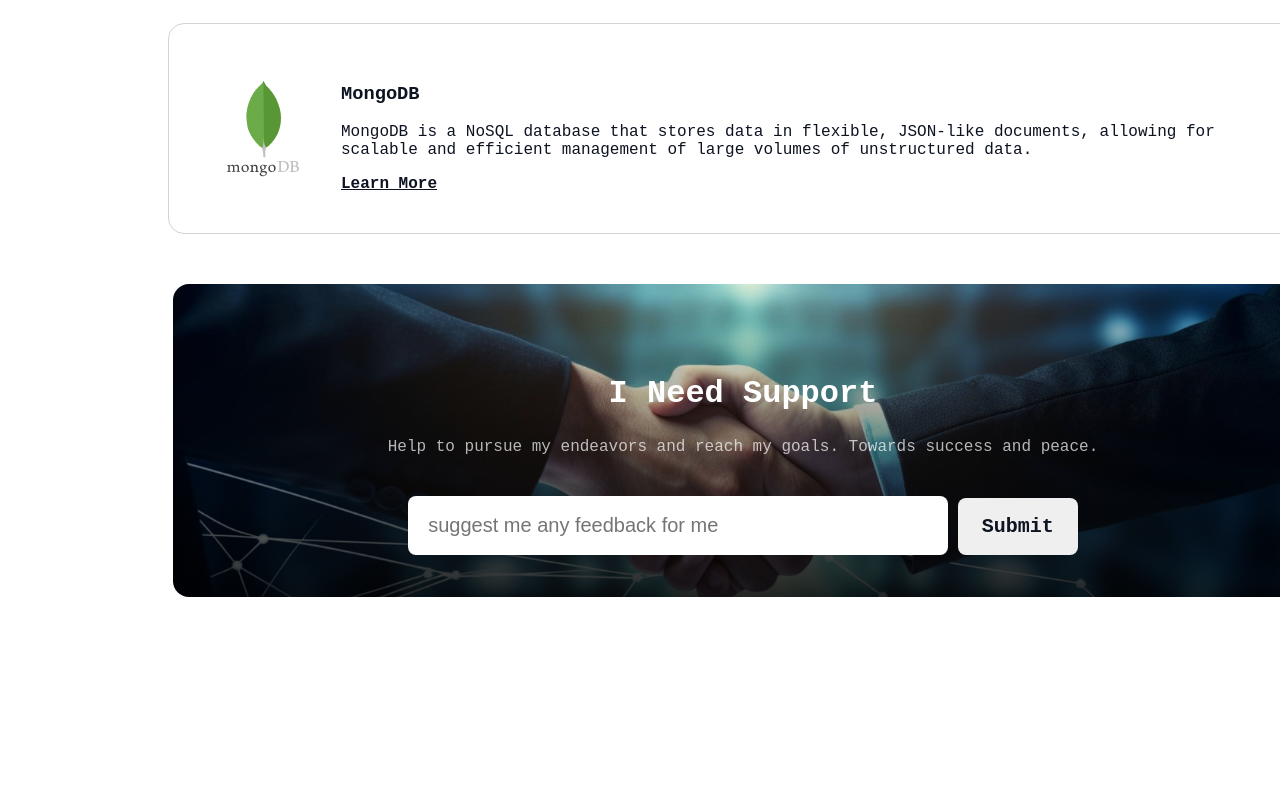
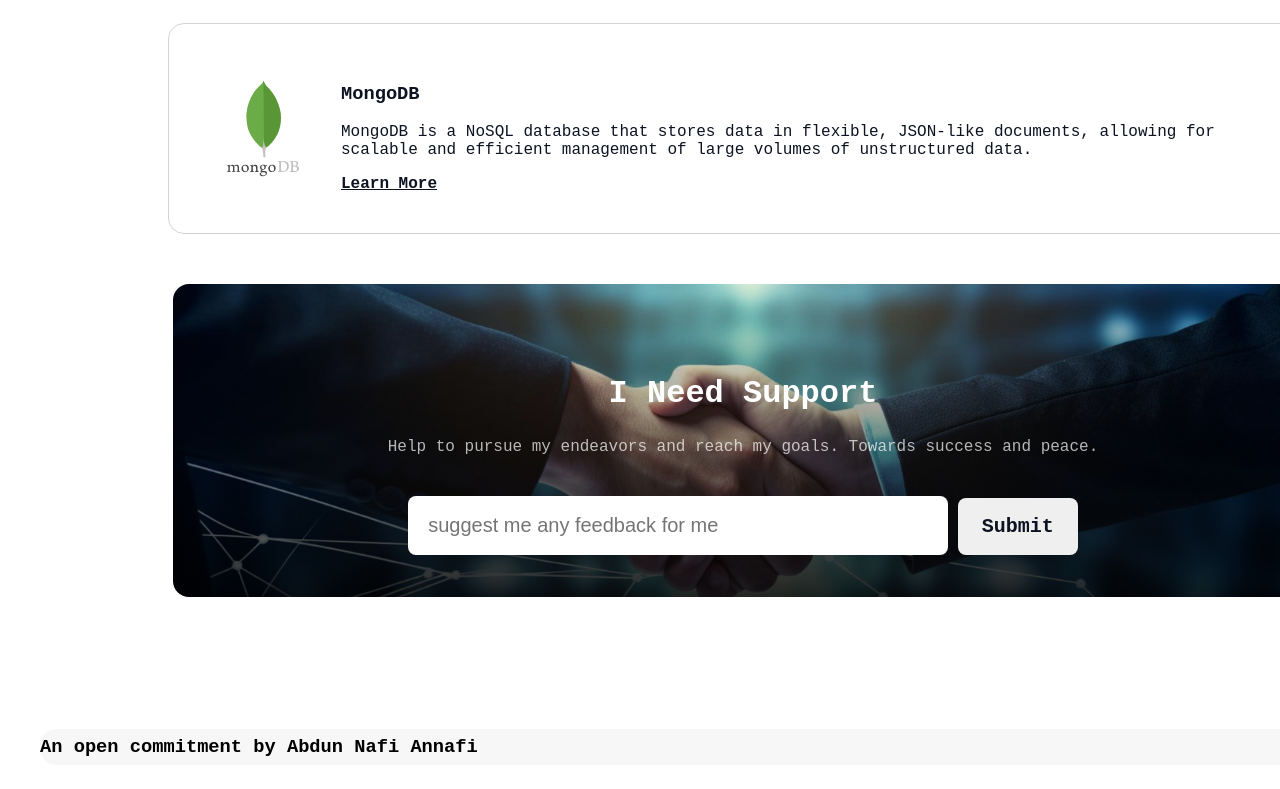
Before and after one commit to Annafi06/intro-dev-profile, a plain HTML site: page index.html in a window 1280 px wide. Shown: the part 4881-5670 px from the top of the page. Before the commit the page ends 5486 px from the top, so only its background shows below. Drawn offline with Linux system fonts and the light colour scheme; a web font is replaced by a local one.

Commit message:
completed the mandatory part

```diff
--- a/index.html
+++ b/index.html
@@ -133,6 +133,16 @@
             </div>
         </section>
     </main>
-    <footer></footer>
+    <footer>
+        <section class="foot">
+            <div class="fut">
+                <h3>An open commitment by Abdun Nafi Annafi</h3>
+                <div>
+                <img src="assets/facebook.png" alt="">
+                <img src="assets/github.png" alt="">
+                <img src="assets/linkedin-icon 1.png" alt=""></div>
+            </div>
+        </section>
+    </footer>
 </body>
 </html>
--- a/styles/style.css
+++ b/styles/style.css
@@ -304,7 +304,7 @@ a{
     justify-content: center;
     align-items: center;
     text-align: center;
-
+    margin-bottom: 20px;
 
 }
 
@@ -338,3 +338,22 @@ a{
 .lekha{
     padding-bottom: 24px;
 }
+
+/* footer sections starts here */
+
+.foot{
+    padding: 32px;
+    width: 1440px;
+    height: 100px;
+}
+
+.fut{
+    width: 1440px;
+    height: 36px;
+    display: flex;
+    justify-content: space-between;
+    align-items: center;
+    border-radius: 16px;
+    background-color: rgba(13, 19, 33, 0.03);
+    margin-top: 80px;
+}
```
